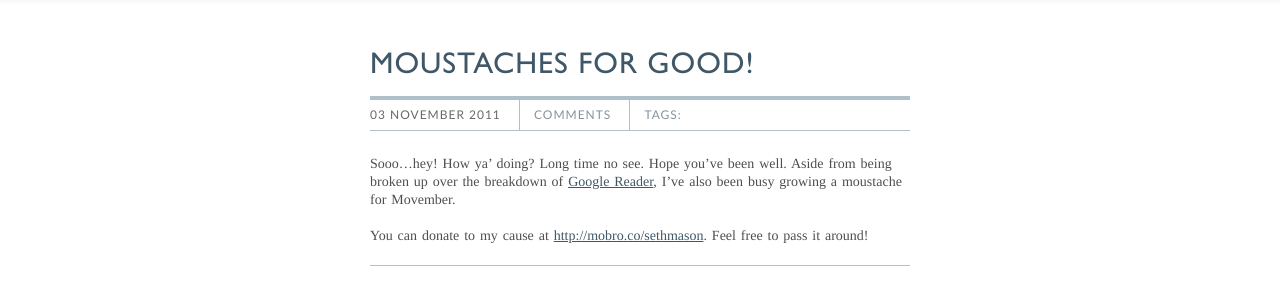
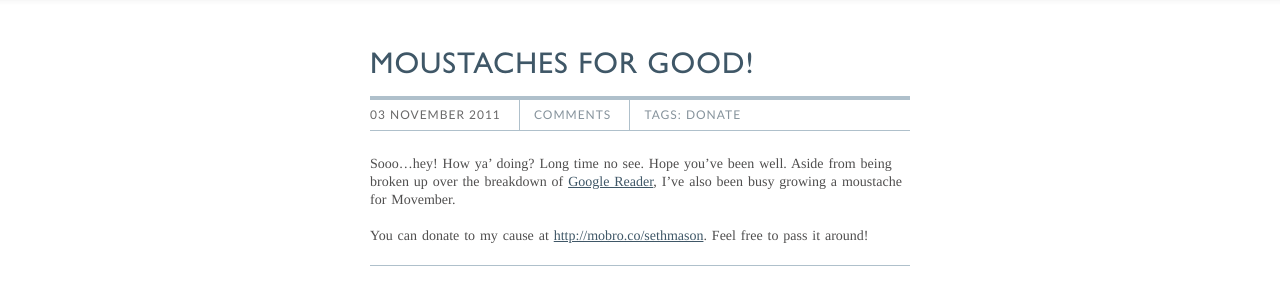
Before and after one commit to slackorama/sethmason.com, a Jekyll site: the page built from index.html, in a window 1280 px wide and 900 px high. Shown: the part 155-455 px from the top of the window. Built offline with Jekyll 4.4.1, drawn with Linux system fonts in a browser that asks for light colours; nearby versions of some CDN libraries.

Commit message:
Adding layout to older post

```diff
--- a/_posts/2011-11-03-moustaches-for-good.markdown
+++ b/_posts/2011-11-03-moustaches-for-good.markdown
@@ -1,5 +1,8 @@
 ---
 title: Moustaches For Good!
+layout: post
+tags:
+ - donate
 ---
 
 Sooo...hey! How ya' doing? Long time no see. Hope you've been well. Aside from
```
